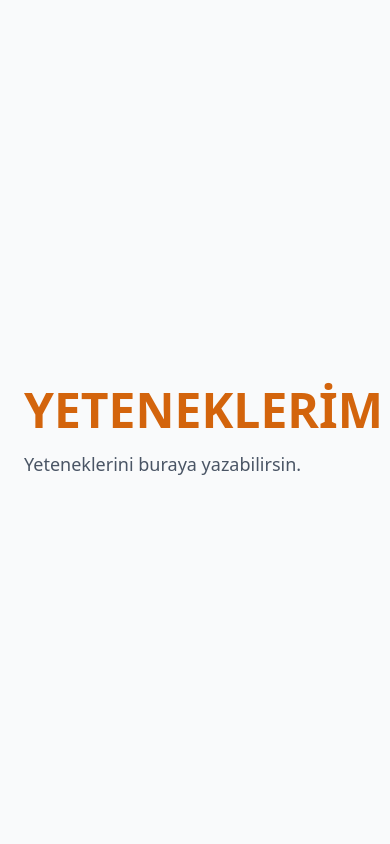
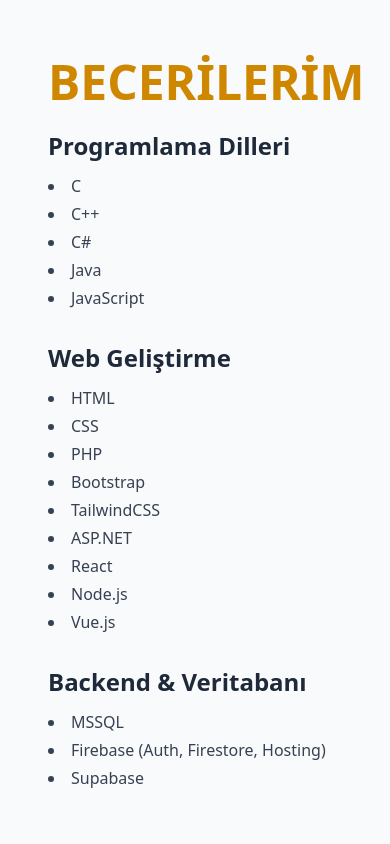
Before and after one commit to enssyilmz/portfolio, a Vue app: page / in a window 390 px wide. Shown: the part 2840-3684 px from the top of the page. Built offline with nearby package versions, Linux system fonts and the light colour scheme; no server answers; the database is empty.

Commit message:
admin sayfaları düzenlenildi ve skills sayfası eklendi.

```diff
--- a/src/components/AppNavbar.vue
+++ b/src/components/AppNavbar.vue
@@ -77,9 +77,13 @@
       { id: 'hakkimda', name: 'HAKKIMDA' },
       { id: 'deneyimler', name: 'DENEYİMLER' },
       { id: 'egitim', name: 'EĞİTİM HAYATIM' },
-      { id: 'yetenekler', name: 'YETENEKLERİM' },
+      { id: 'beceriler', name: 'BECERİLERİM' },
       { id: 'iletisim', name: 'İLETİŞİM' },
     ],
+  },
+  isAdmin: {
+    type: Boolean,
+    default: true,
   },
 })
 
--- a/src/components/AppSidebar.vue
+++ b/src/components/AppSidebar.vue
@@ -20,7 +20,7 @@
       >
         {{ item.name }}
       </button>
-      <div v-if="!isAdmin" id="button" class="flex justify-center">
+      <div v-if="isAdmin" id="button" class="flex justify-center">
         <button @click="logout" class="bg-red-500 hover:bg-red-600 text-white px-4 py-2 rounded">
           Çıkış Yap
         </button>
@@ -53,9 +53,13 @@
       { id: 'hakkimda', name: 'HAKKIMDA' },
       { id: 'deneyimler', name: 'DENEYİMLER' },
       { id: 'egitim', name: 'EĞİTİM HAYATIM' },
-      { id: 'yetenekler', name: 'YETENEKLERİM' },
+      { id: 'beceriler', name: 'BECERİLERİM' },
       { id: 'iletisim', name: 'İLETİŞİM' },
     ],
+  },
+  isAdmin: {
+    type: Boolean,
+    default: false,
   },
 })
 function scrollToSection(id) {
--- a/src/views/AdminView.vue
+++ b/src/views/AdminView.vue
@@ -1,7 +1,7 @@
 <template>
   <div>
-    <AppNavbar :sections="adminSections" />
-    <Sidebar :sections="adminSections" />
+    <AppNavbar :sections="adminSections" :isAdmin="true" />
+    <Sidebar :sections="adminSections" :isAdmin="true" />
     <main class="lg:ml-64 p-6 bg-gray-50 min-h-screen">
       <AboutAdminView />
       <hr class="my-12 border-t-2 border-gray-300" />
--- a/src/views/admin/ContactAdminView.vue
+++ b/src/views/admin/ContactAdminView.vue
@@ -1,6 +1,63 @@
 <template>
-  <section
-    id="iletisim"
-    class="min-h-screen flex flex-col justify-center items-start gap-4"
-  ></section>
+  <section id="iletisim" class="min-h-screen flex flex-col justify-center gap-6 px-4 py-8">
+    <h1 class="text-3xl font-bold text-center md:text-left">Gelen İletişim Mesajları</h1>
+
+    <div v-if="messages.length === 0" class="text-gray-500 text-center">
+      Henüz mesaj gönderilmemiş.
+    </div>
+
+    <div v-else class="overflow-x-auto rounded-lg shadow border bg-white">
+      <table class="min-w-full table-auto">
+        <thead>
+          <tr class="bg-yellow-500 text-white text-sm md:text-base">
+            <th class="p-3 text-left whitespace-nowrap">Ad Soyad</th>
+            <th class="p-3 text-left whitespace-nowrap">E-posta</th>
+            <th class="p-3 text-left whitespace-nowrap">Konu</th>
+            <th class="p-3 text-left whitespace-nowrap">Mesaj</th>
+            <th class="p-3 text-left whitespace-nowrap">Tarih</th>
+          </tr>
+        </thead>
+        <tbody>
+          <tr
+            v-for="msg in messages"
+            :key="msg.id"
+            class="border-b hover:bg-yellow-100 transition duration-300 text-sm md:text-base"
+          >
+            <td class="p-3 whitespace-nowrap">{{ msg.firstName }} {{ msg.lastName }}</td>
+            <td class="p-3 whitespace-nowrap">{{ msg.email }}</td>
+            <td class="p-3 whitespace-nowrap">{{ msg.subject }}</td>
+            <td class="p-3 whitespace-normal max-w-sm">{{ msg.message }}</td>
+            <td class="p-3 whitespace-nowrap">{{ formatDate(msg.date) }}</td>
+          </tr>
+        </tbody>
+      </table>
+    </div>
+  </section>
 </template>
+
+<script setup>
+import { ref, onMounted } from 'vue'
+import { db } from '@/firebase/firebase'
+import { collection, getDocs, query, orderBy } from 'firebase/firestore'
+
+const messages = ref([])
+
+onMounted(async () => {
+  const q = query(collection(db, 'contact'), orderBy('date', 'desc'))
+  const querySnapshot = await getDocs(q)
+
+  messages.value = querySnapshot.docs.map((doc) => ({
+    id: doc.id,
+    ...doc.data(),
+  }))
+})
+
+function formatDate(timestamp) {
+  if (!timestamp) return ''
+  const date = timestamp.toDate()
+  return date.toLocaleString('tr-TR', {
+    dateStyle: 'short',
+    timeStyle: 'short',
+  })
+}
+</script>
--- a/src/views/admin/SkillsAdminView.vue
+++ b/src/views/admin/SkillsAdminView.vue
@@ -1,6 +1,6 @@
 <template>
   <section
-    id="yetenekler"
+    id="beceriler"
     class="min-h-screen flex flex-col justify-center items-start gap-4"
   ></section>
 </template>
--- a/src/views/user/AboutView.vue
+++ b/src/views/user/AboutView.vue
@@ -33,8 +33,8 @@
     <div
       ref="socialLink"
       :class="[
-        'flex gap-4 mt-4 transition-all duration-1000 ease-out delay-600',
-        socialLinkVisible ? 'opacity-100 translate-x-0' : 'opacity-0 translate-x-10',
+        'flex gap-4 mt-4 transition-all duration-1000 ease-out delay-400',
+        socialLinkVisible ? 'opacity-100 translate-x-0' : 'opacity-0 -translate-x-10',
       ]"
     >
       <a
--- a/src/views/user/ContactView.vue
+++ b/src/views/user/ContactView.vue
@@ -1,8 +1,6 @@
 <template>
-  <section
-    id="iletisim"
-    class="min-h-screen flex flex-col justify-center items-center px-4 py-16 bg-white"
-  >
+  <section id="iletisim" class="min-h-screen flex flex-col justify-center items-center px-4 py-16">
+    <BasePopup v-model="showPopup" :message="'Mesajınız gönderildi!'" :duration="3000" />
     <div class="w-full">
       <h2
         ref="mainTitle"
@@ -118,7 +116,10 @@
 import { ref } from 'vue'
 import { db } from '@/firebase/firebase'
 import { collection, addDoc, serverTimestamp } from 'firebase/firestore'
+import BasePopup from '@/components/BasePopup.vue'
 import { useIntersectionObserver } from '@vueuse/core'
+
+const showPopup = ref(false)
 
 const mainTitle = ref(null)
 const nameField = ref(null)
@@ -202,7 +203,7 @@
       message: form.value.Message,
       date: serverTimestamp(),
     })
-    alert('Mesajınız gönderildi! 💌')
+    showPopup.value = true
     form.value = {
       FirstName: '',
       LastName: '',
--- a/src/views/user/ExperienceView.vue
+++ b/src/views/user/ExperienceView.vue
@@ -58,9 +58,9 @@
 
 const experienceInfo = ref(null)
 
-const mainTitle = ref(null)
-const firstExperience = ref(null)
-const secondExperience = ref(null)
+const mainTitle = ref(false)
+const firstExperience = ref(false)
+const secondExperience = ref(false)
 
 const mainTitleVisible = ref(false)
 const firstExpVisible = ref(false)
--- a/src/views/user/SkillsView.vue
+++ b/src/views/user/SkillsView.vue
@@ -1,6 +1,111 @@
 <template>
-  <section id="yetenekler" class="min-h-screen flex flex-col justify-center items-start gap-4">
-    <h1 class="text-5xl font-bold">YETENEKLERİM</h1>
-    <p class="text-lg text-gray-600">Yeteneklerini buraya yazabilirsin.</p>
+  <section id="beceriler" class="min-h-screen px-6 py-12 bg-gray-50">
+    <h1
+      ref="mainTitle"
+      :class="[
+        'text-5xl font-bold mb-6 text-yellow-600 transition-all duration-1000 ease-out',
+        mainTitleVisible ? 'opacity-100 translate-y-0' : 'opacity-0 translate-y-10',
+      ]"
+    >
+      BECERİLERİM
+    </h1>
+
+    <div class="grid md:grid-cols-3 gap-8">
+      <div
+        ref="firstField"
+        :class="[
+          'transition-all duration-1000 ease-out delay-200',
+          firstFieldVisible ? 'opacity-100 translate-x-0' : 'opacity-0 -translate-x-10',
+        ]"
+      >
+        <h2 class="text-2xl font-bold mb-3 text-gray-800">Programlama Dilleri</h2>
+        <ul class="list-disc list-inside text-gray-700 space-y-1">
+          <li>C</li>
+          <li>C++</li>
+          <li>C#</li>
+          <li>Java</li>
+          <li>JavaScript</li>
+        </ul>
+      </div>
+
+      <div
+        ref="secondField"
+        :class="[
+          'transition-all duration-1000 ease-out delay-200',
+          secondFieldVisible ? 'opacity-100 translate-x-0' : 'opacity-0 -translate-y-10',
+        ]"
+      >
+        <h2 class="text-2xl font-bold mb-3 text-gray-800">Web Geliştirme</h2>
+        <ul class="list-disc list-inside text-gray-700 space-y-1">
+          <li>HTML</li>
+          <li>CSS</li>
+          <li>PHP</li>
+          <li>Bootstrap</li>
+          <li>TailwindCSS</li>
+          <li>ASP.NET</li>
+          <li>React</li>
+          <li>Node.js</li>
+          <li>Vue.js</li>
+        </ul>
+      </div>
+
+      <div
+        ref="thirdField"
+        :class="[
+          'transition-all duration-1000 ease-out delay-200',
+          thirdFieldVisible ? 'opacity-100 translate-x-0' : 'opacity-0 translate-x-10',
+        ]"
+      >
+        <h2 class="text-2xl font-bold mb-3 text-gray-800">Backend & Veritabanı</h2>
+        <ul class="list-disc list-inside text-gray-700 space-y-1">
+          <li>MSSQL</li>
+          <li>Firebase (Auth, Firestore, Hosting)</li>
+          <li>Supabase</li>
+        </ul>
+      </div>
+    </div>
   </section>
 </template>
+<script setup>
+import { ref } from 'vue'
+import { useIntersectionObserver } from '@vueuse/core'
+
+const mainTitle = ref(false)
+const firstField = ref(false)
+const secondField = ref(false)
+const thirdField = ref(false)
+
+const mainTitleVisible = ref(false)
+const firstFieldVisible = ref(false)
+const secondFieldVisible = ref(false)
+const thirdFieldVisible = ref(false)
+
+useIntersectionObserver(
+  mainTitle,
+  ([{ isIntersecting }]) => {
+    mainTitleVisible.value = isIntersecting
+  },
+  { threshold: 0.5 },
+)
+useIntersectionObserver(
+  firstField,
+  ([{ isIntersecting }]) => {
+    firstFieldVisible.value = isIntersecting
+  },
+  { threshold: 0.5 },
+)
+useIntersectionObserver(
+  secondField,
+  ([{ isIntersecting }]) => {
+    secondFieldVisible.value = isIntersecting
+  },
+  { threshold: 0.5 },
+)
+useIntersectionObserver(
+  thirdField,
+  ([{ isIntersecting }]) => {
+    thirdFieldVisible.value = isIntersecting
+  },
+  { threshold: 0.5 },
+)
+</script>
```
